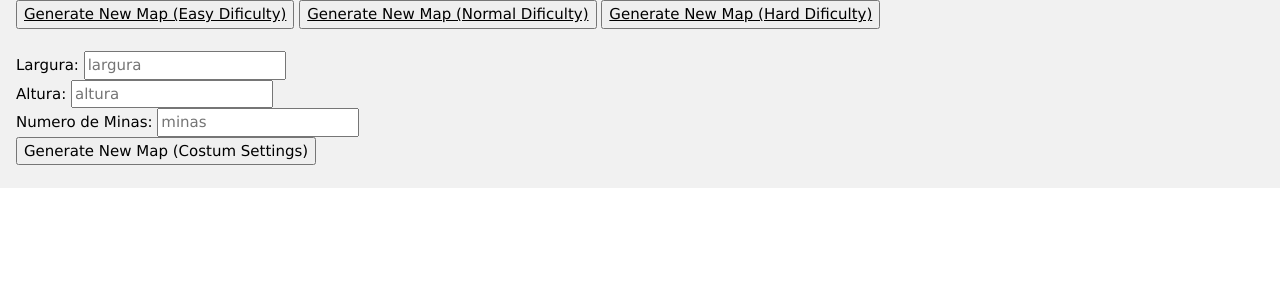
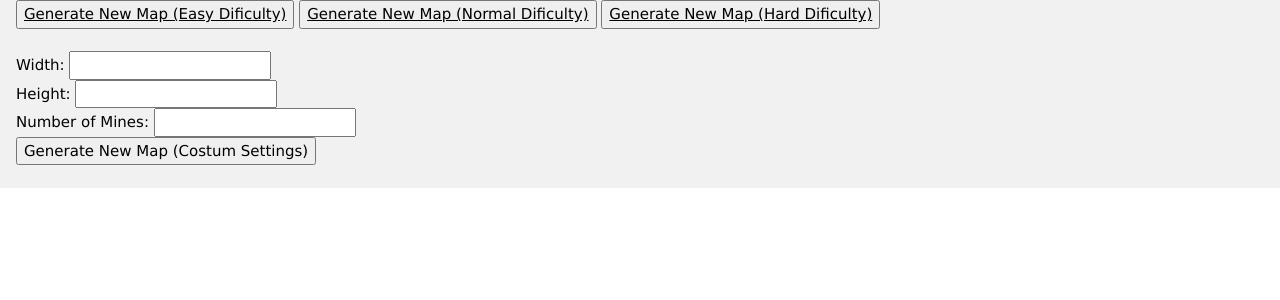
Before and after one commit to Tibblue/minesweeper, a Python web app: template files/templates/play.html in a window 1280 px wide. Shown: the top 300 px of the page. Run offline with Jinja, Linux system fonts and the light colour scheme; the template is opened without the code that fills it, so the values that code supplies are empty.

Commit message:
correcting some html form issues
-costum map form improved
  -now requires all inputs
  -also verifies that the minimum size of 3x3 and 1mine is followed
-minor correction on the README.md in the linux install

```diff
--- a/files/generator.py
+++ b/files/generator.py
@@ -109,8 +109,8 @@ class Minefield:
     """(Left) Click - Reveal square
 
     returns -1 if a mine was clicked = lost
-            0 if a empty square was clicked = expand surroundings (TODO)
-            1 if a number square was clicked = show square
+            0 if a empty square was clicked = expands if expand=True
+            1 if a number square was clicked = reveal square
             2 if a flag was clicked = do nothing
     """
 
--- a/files/templates/play.html
+++ b/files/templates/play.html
@@ -31,14 +31,14 @@
       <br>
       <br>
       <form method="get" action="/custom">
-        Largura:
-        <input type="number" name="largura" placeholder="largura">
+        Width:
+        <input type="number" name="width" step="1" min="3" required>
         <br>
-        Altura:
-        <input type="number" name="altura" placeholder="altura">
+        Height:
+        <input type="number" name="height" step="1" min="3" required>
         <br>
-        Numero de Minas:
-        <input type="number" name="nMines" placeholder="minas">
+        Number of Mines:
+        <input type="number" name="nMines" step="1" min="1" required>
         <br>
         <input type="submit" value="Generate New Map (Costum Settings)">
       </form>
```
Also changed, not shown: files/minesweeper.py (+6 -6 lines), README.md.
